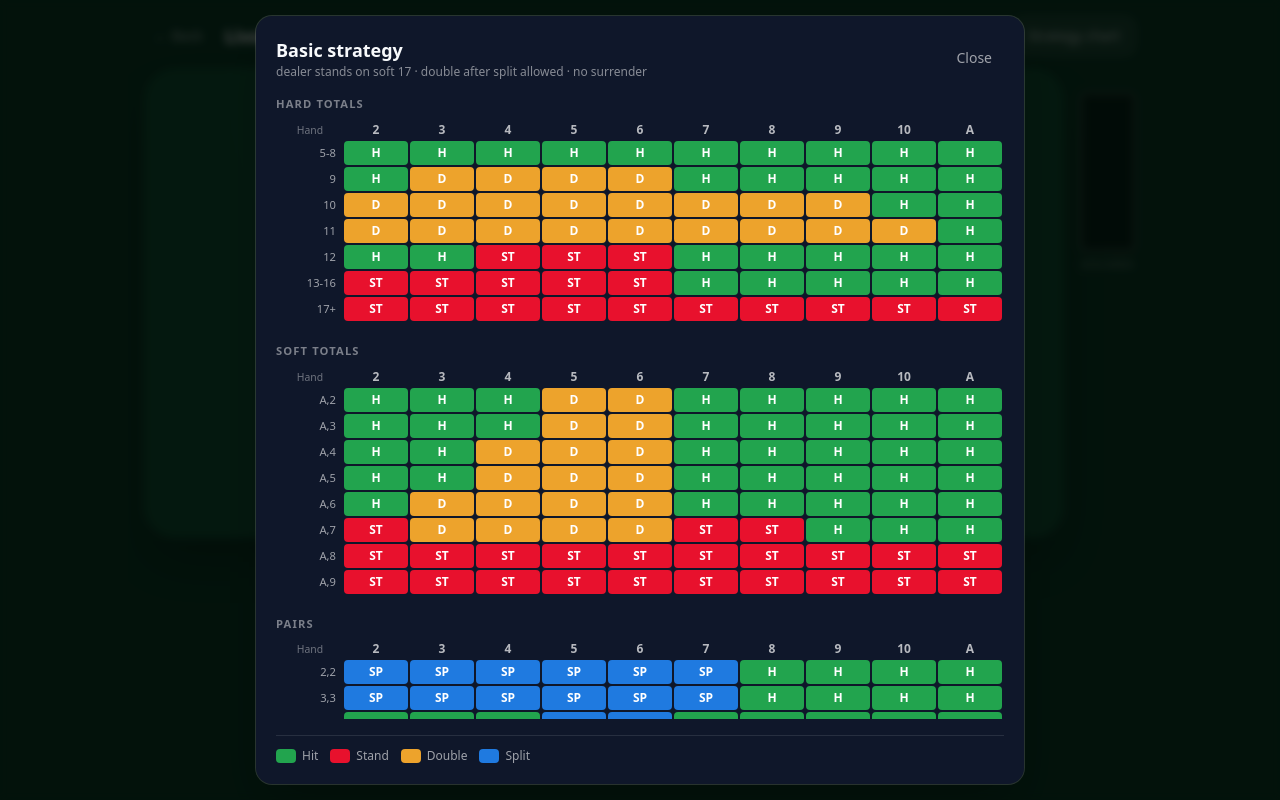
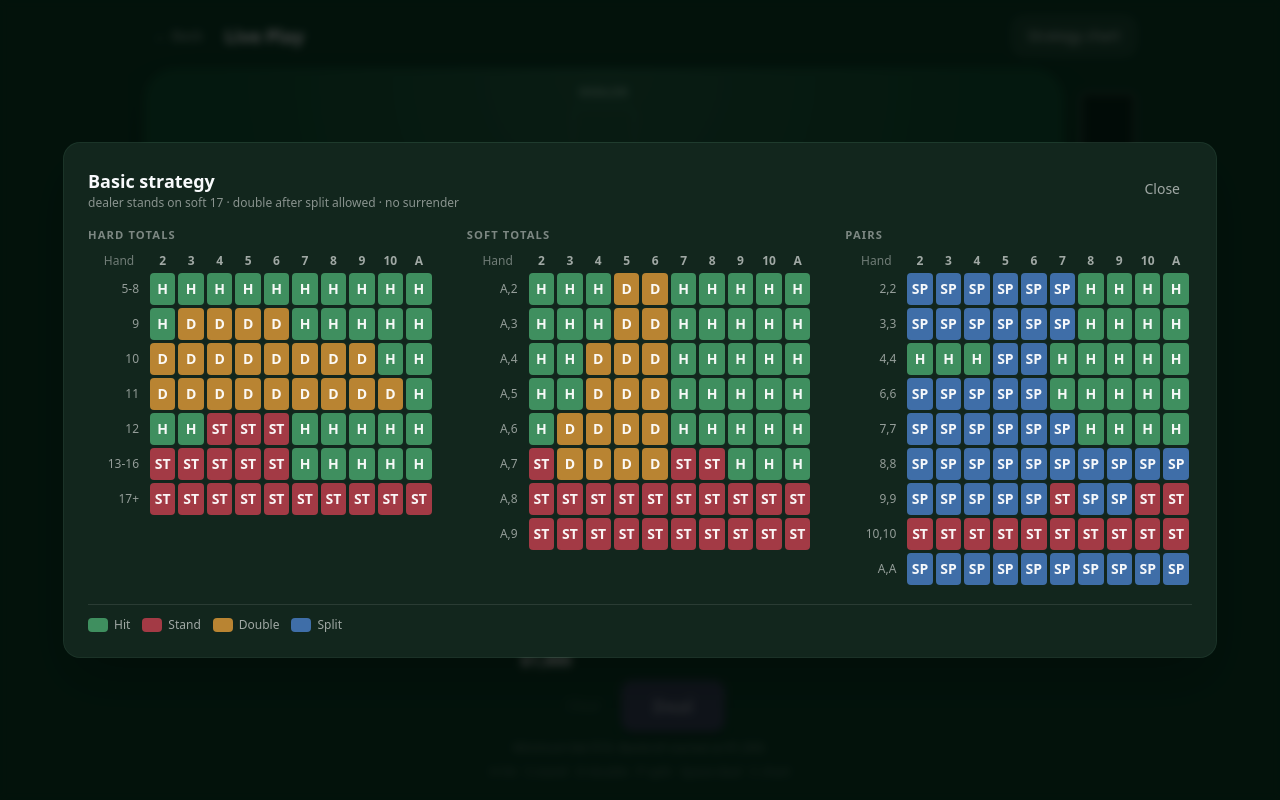
Before and after one commit to amirshah07/blackjack-trainer, a Next.js app: page /live in a window 1280 px wide. Both pictures are taken after a click on the button "Strategy chart". Built offline with nearby package versions, Linux system fonts and the light colour scheme.

Commit message:
fit the strategy chart on screen and soften its colours

```diff
--- a/src/components/StrategyChart.tsx
+++ b/src/components/StrategyChart.tsx
@@ -34,7 +34,7 @@ export function StrategyChart({ onClose }: { onClose: () => void }) {
       aria-label="Basic strategy chart"
     >
       <div
-        className="my-auto flex max-h-[calc(100vh-2rem)] w-full max-w-3xl flex-col rounded-2xl bg-slate-900 p-5 shadow-2xl ring-1 ring-white/15"
+        className="my-auto flex max-h-[calc(100vh-2rem)] w-full max-w-6xl flex-col rounded-2xl bg-[#12261d] p-6 shadow-2xl ring-1 ring-emerald-200/15"
         onClick={(e) => e.stopPropagation()}
       >
         <header className="mb-4 flex shrink-0 items-center justify-between">
@@ -53,20 +53,20 @@ export function StrategyChart({ onClose }: { onClose: () => void }) {
           </button>
         </header>
 
-        <div className="min-h-0 flex-1 space-y-5 overflow-auto">
+        <div className="grid min-h-0 flex-1 grid-cols-1 gap-x-8 gap-y-5 overflow-auto lg:grid-cols-3">
           {sections.map((section) => (
             <section key={section.title}>
               <h3 className="mb-1.5 text-[0.7rem] font-semibold uppercase tracking-widest text-white/45">
                 {section.title}
               </h3>
-              <table className="w-full border-separate border-spacing-0.5 text-center text-xs">
+              <table className="w-full border-separate border-spacing-[3px] text-center text-sm">
                 <thead>
                   <tr>
-                    <th className="w-16 text-[0.65rem] font-medium text-white/40">
+                    <th className="w-14 text-xs font-medium text-white/40">
                       Hand
                     </th>
                     {UPCARDS.map((u) => (
-                      <th key={u} className="font-semibold text-white/70">
+                      <th key={u} className="text-xs font-semibold text-white/60">
                         {upcardLabel(u)}
                       </th>
                     ))}
@@ -75,13 +75,13 @@ export function StrategyChart({ onClose }: { onClose: () => void }) {
                 <tbody>
                   {section.rows.map((row) => (
                     <tr key={row.label}>
-                      <td className="whitespace-nowrap pr-1.5 text-right text-[0.7rem] font-medium text-white/60">
+                      <td className="whitespace-nowrap pr-2 text-right text-xs font-medium text-white/55">
                         {row.label}
                       </td>
                       {row.actions.map((a, i) => (
                         <td
                           key={i}
-                          className="rounded px-1 py-1 font-bold text-white"
+                          className="rounded px-1 py-1.5 font-semibold text-white/95"
                           style={{ backgroundColor: ACTION_COLOURS[a] }}
                         >
                           {ACTION_LABELS[a]}
--- a/src/domain/strategy.ts
+++ b/src/domain/strategy.ts
@@ -167,11 +167,19 @@ function demoteDouble(action: Action, cards: Card[]): Action {
 }
 
 /** Colour coding for the chart overlay, matching the source chart's key. */
+/**
+ * Chart cell colours.
+ *
+ * Deliberately muted rather than the source chart's primaries: the overlay
+ * sits over a dark felt table, and saturated red/green at this density reads
+ * as an alert rather than a reference. Hue still carries the meaning, so the
+ * chart remains scannable at a glance.
+ */
 export const ACTION_COLOURS: Record<Action, string> = {
-  hit: '#22a44e',
-  stand: '#e8112d',
-  double: '#eda32c',
-  split: '#1f7ae0',
+  hit: '#3f8f5f',
+  stand: '#a33a45',
+  double: '#b98432',
+  split: '#3f6ea8',
 };
 
 export const ACTION_LABELS: Record<Action, string> = {
```
